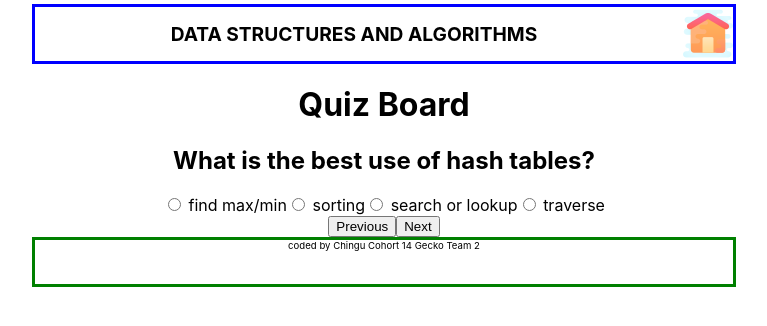
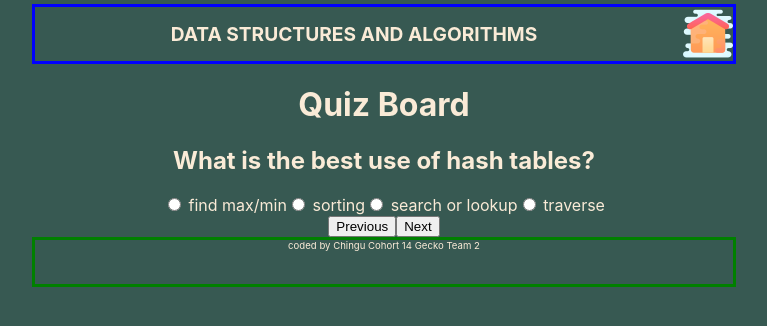
Before and after one commit to chingu-voyages/v14-geckos-team-02, a React (Create React App) app: page / in a window 1280 px wide. Shown: the top 326 px of the page, without its empty margins (256-1023 px from the left). Built offline with nearby package versions, Linux system fonts and the light colour scheme.

Commit message:
Change text and background colors

```diff
--- a/src/views/App/App.css
+++ b/src/views/App/App.css
@@ -2,6 +2,8 @@ body {
   display: grid;
   justify-content: center;
   font-size: 20px;
+  background-color: #375952;
+  color: #FAEBD7;
 }
 .App {
   text-align: center;
```
